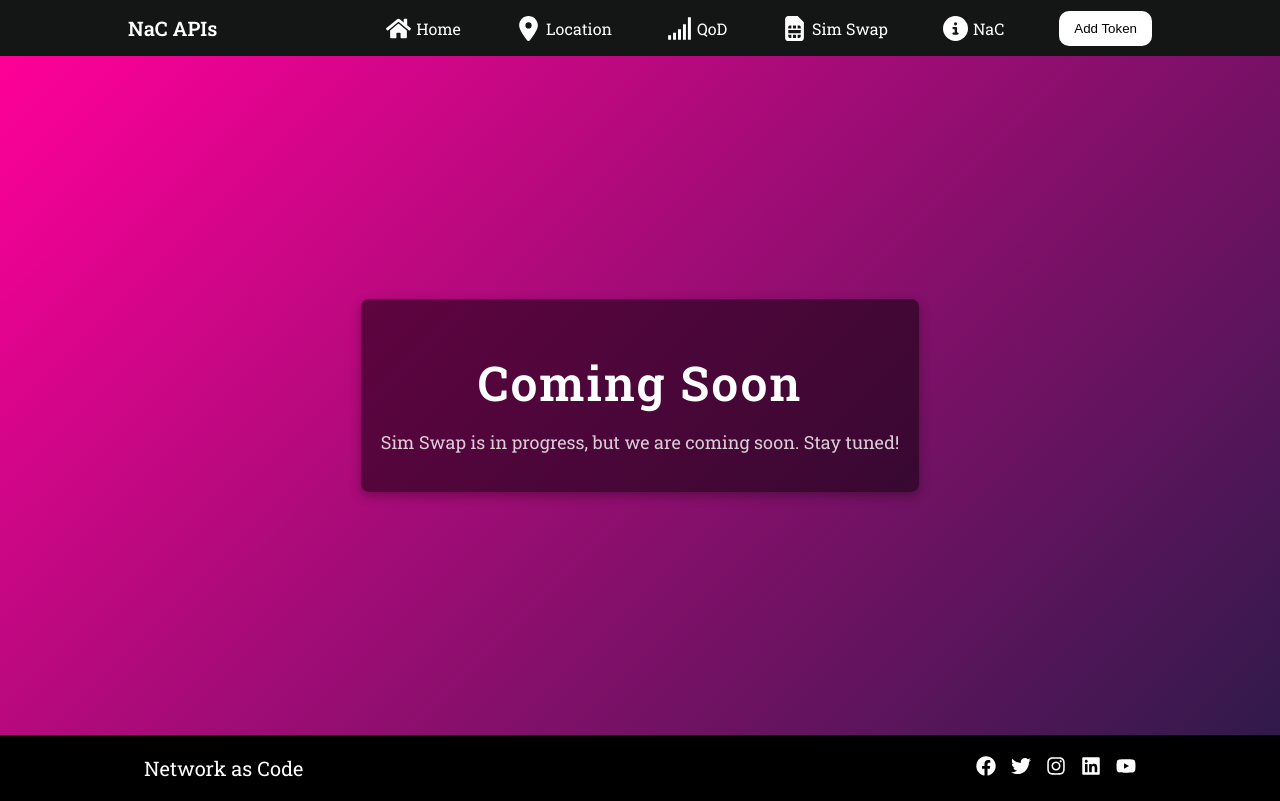
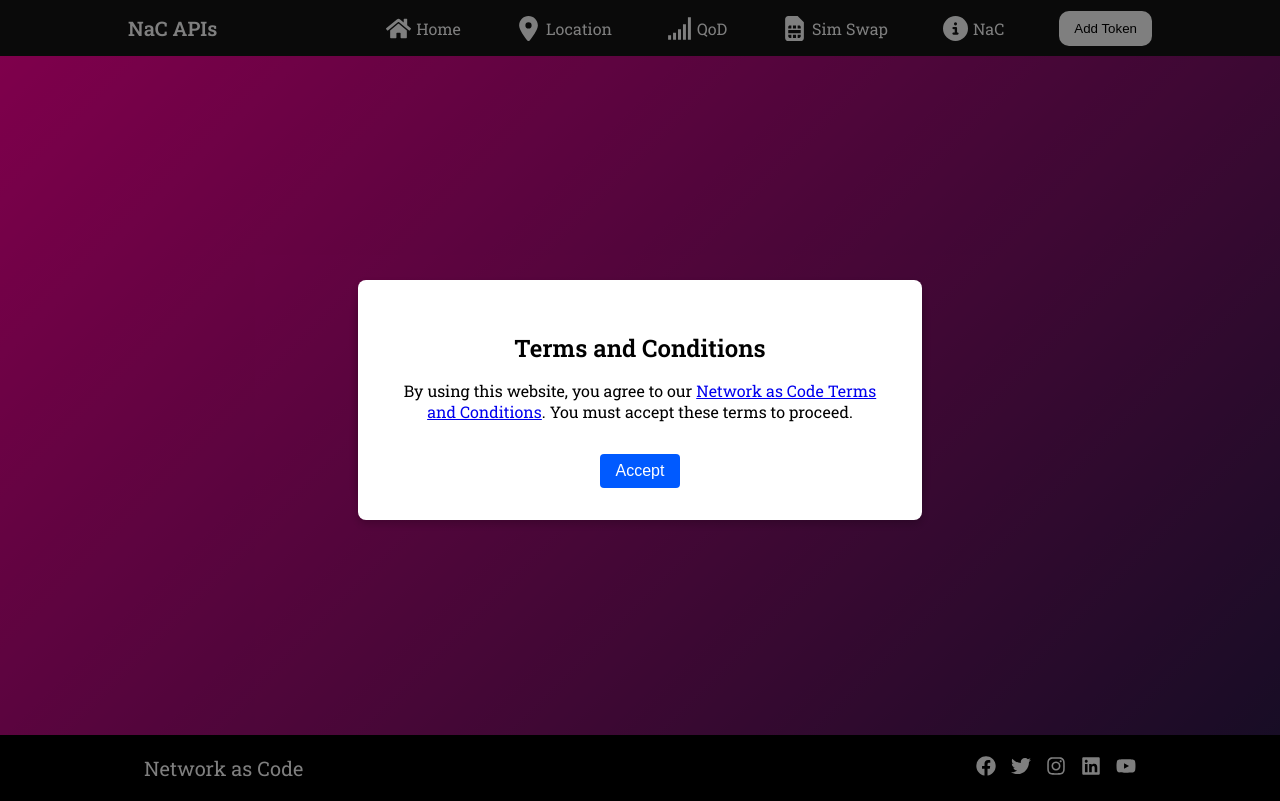
Before and after one commit to nacdevadvocate/nac-web, a React (Vite) app: page /sim-swap in a window 1280 px wide. Built offline with nearby package versions, Linux system fonts and the light colour scheme.

Commit message:
Terms and condition added

```diff
--- a/src/App.tsx
+++ b/src/App.tsx
@@ -5,9 +5,16 @@ import Header from "./components/Header/Header";
 import Footer from "./components/Footer/Footer";
 import QoDPage from "./pages/QoDPage";
 import SimSwapPage from "./pages/SimSwapPage";
+import Terms from "./components/Terms/Terms";
+import { useSessionStorage } from "./hooks/useSessionStorage";
 
 
 function App() {
+    const [value, setValue] = useSessionStorage('tab',);
+
+    const handleAccept = () => {
+        setValue(1);
+    };
 
 
     return (
@@ -22,6 +29,7 @@ function App() {
                     <Route path="/sim-swap" element={<SimSwapPage />} />
                 </Routes>
                 <Toaster />
+                {!value && <Terms onAccept={handleAccept} />}
             </main>
             <Footer />
         </BrowserRouter>
--- /dev/null
+++ b/src/components/Terms/Terms.module.scss
@@ -0,0 +1,40 @@
+.overlay {
+    position: fixed;
+    top: 0;
+    left: 0;
+    width: 100%;
+    height: 100%;
+    background: rgba(0, 0, 0, 0.5);
+    display: flex;
+    justify-content: center;
+    align-items: center;
+    z-index: 1000;
+}
+
+.modal {
+    background: #fff;
+    padding: 2rem;
+    border-radius: 8px;
+    max-width: 500px;
+    text-align: center;
+    box-shadow: 0 4px 8px rgba(0, 0, 0, 0.2);
+}
+
+h2 {
+    margin-bottom: 1rem;
+}
+
+.acceptButton {
+    background-color: rgb(0, 90, 255);
+    color: rgb(255, 255, 255);
+    border: none;
+    padding: 0.5rem 1rem;
+    cursor: pointer;
+    border-radius: 4px;
+    font-size: 1rem;
+    margin-top: 1rem;
+}
+
+.acceptButton:hover {
+    opacity: 0.8;
+}
--- /dev/null
+++ b/src/components/Terms/Terms.tsx
@@ -0,0 +1,25 @@
+
+import styles from './Terms.module.scss';
+
+interface TermsProps {
+    onAccept: () => void;
+}
+
+const Terms: React.FC<TermsProps> = ({ onAccept }) => {
+    return (
+        <div className={styles.overlay}>
+            <div className={styles.modal}>
+                <h2>Terms and Conditions</h2>
+                <p>
+                    By using this website, you agree to our <a href="https://developer.networkascode.nokia.io/legal/terms-of-service" target="_blank" rel="noopener noreferrer">Network as Code Terms and Conditions</a>. You must
+                    accept these terms to proceed.
+                </p>
+                <button onClick={onAccept} className={styles.acceptButton}>
+                    Accept
+                </button>
+            </div>
+        </div>
+    );
+};
+
+export default Terms;
```
